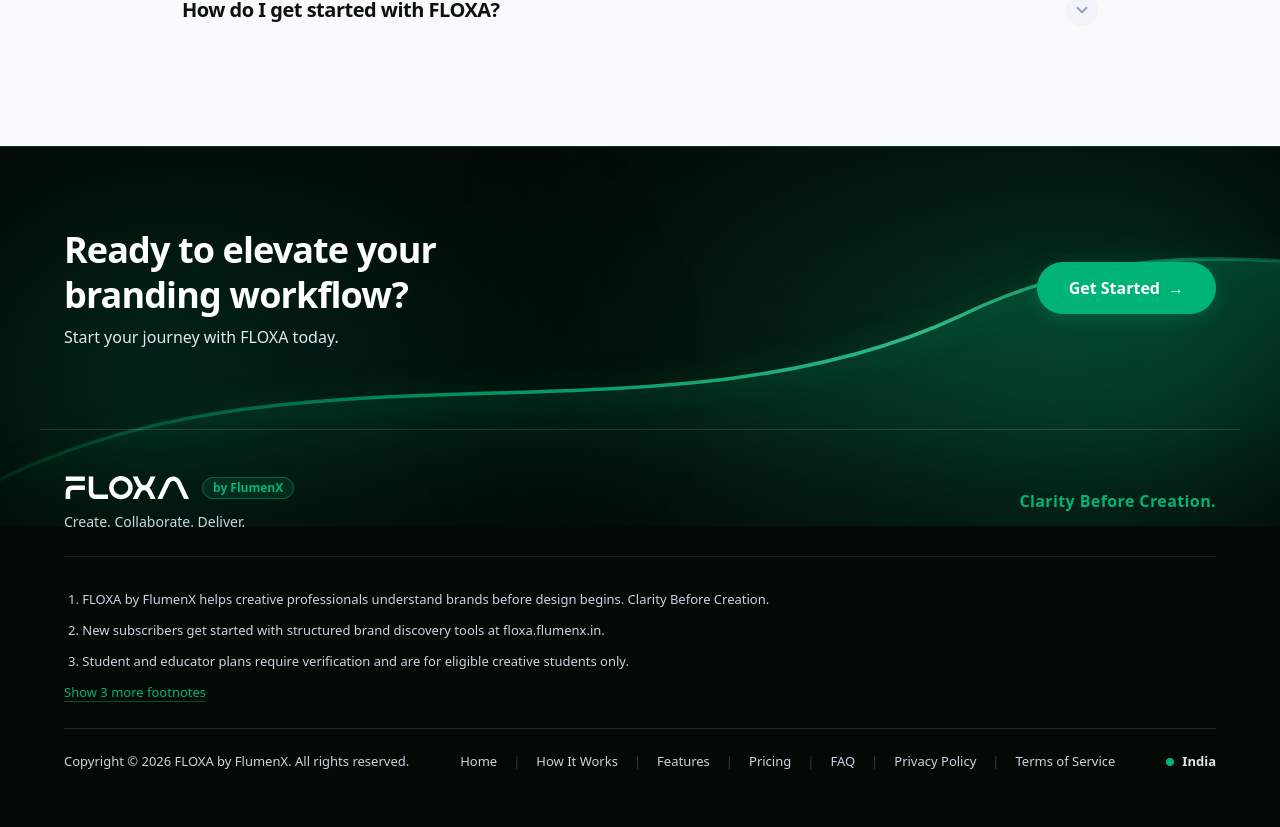
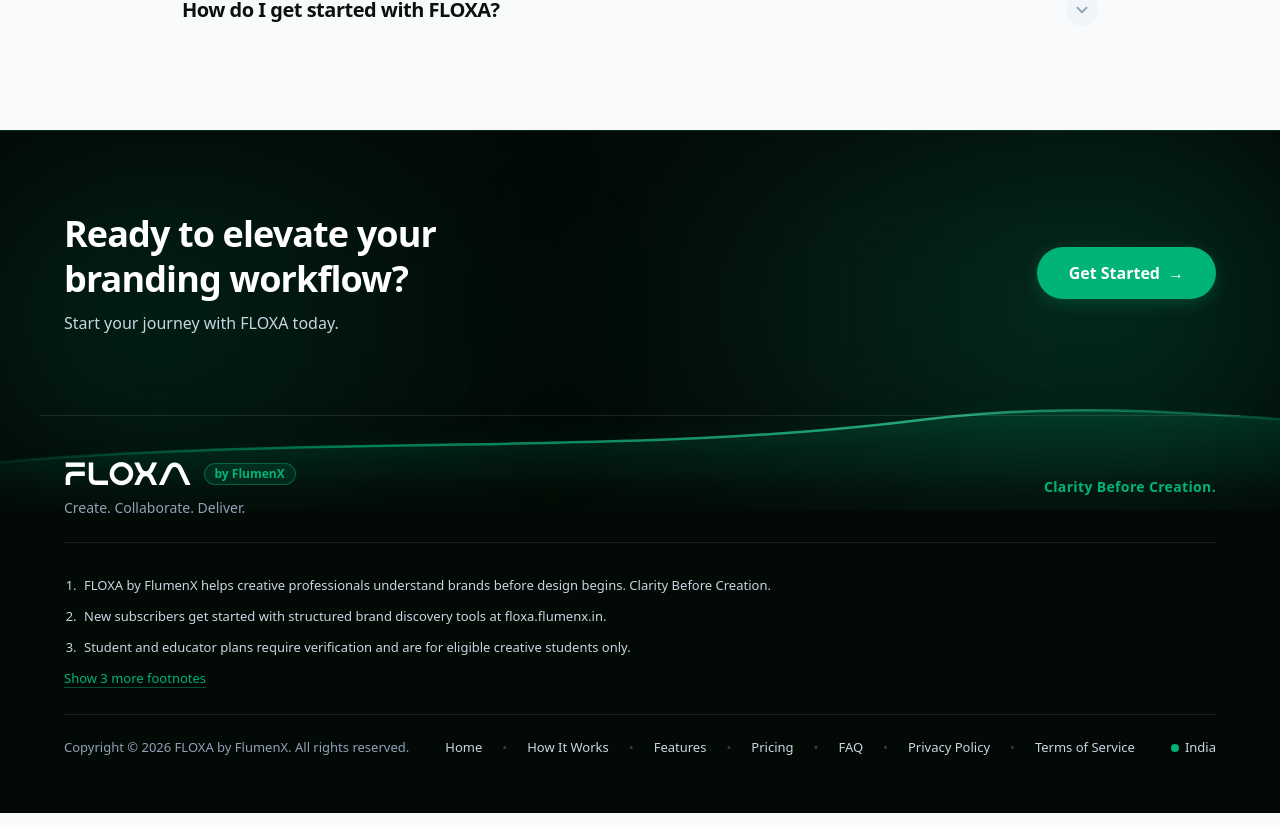
Before and after one commit to FlumenCopia/floxa_landingpage, a Next.js app in the folder frontend/: page / in a window 1280 px wide. Shown: the part 9935-10762 px from the top of the page. Built offline with nearby package versions, Linux system fonts and the light colour scheme.

Commit message:
feat: add FAQ and footer components with background illustrations

```diff
--- a/frontend/components/faq/FaqSection.tsx
+++ b/frontend/components/faq/FaqSection.tsx
@@ -43,7 +43,7 @@ export default function FaqSection() {
   return (
     <section
       id="faq"
-          className="pt-12 pb-16 sm:pt-16 sm:pb-20 md:pt-20 md:pb-24 bg-[#F8FAFB] text-[#0A130E] border-t border-[#E2ECE6] relative z-20 select-none"
+      className="pt-12 pb-12 sm:pt-16 sm:pb-16 md:pt-20 md:pb-20 bg-[#F8FAFB] text-[#0A130E] border-t border-[#E2ECE6] relative z-20"
     >
       <div className="max-w-[980px] mx-auto px-5 sm:px-8 relative z-20">
         {/* Eyebrow in Floxa Emerald */}
--- a/frontend/components/footer/FooterSection.tsx
+++ b/frontend/components/footer/FooterSection.tsx
@@ -17,22 +17,22 @@ export default function FooterSection() {
 
   return (
       <footer className="bg-[#030A06] text-slate-300 text-sm leading-relaxed relative overflow-hidden">
-        {/* Sweeping Green Color Horizons in Footer */}
+        {/* Sweeping Green Color Horizons in Footer (Positioned safely behind CTA) */}
         <FooterGreenHorizons />
 
             {/* 1. Pre-Footer Elevated CTA Banner matching Reference Photo */}
-          <div className="relative w-full border-t border-[#00B377]/25 pt-16 pb-16 sm:pt-20 sm:pb-20 overflow-hidden z-10">
-            <div className="max-w-[1200px] mx-auto px-4 sm:px-6 relative z-10 flex flex-col md:flex-row items-center justify-between gap-8">
-              <div className="text-center md:text-left">
+            <div className="relative w-full border-t border-[#00B377]/20 py-14 sm:py-16 md:py-20 overflow-hidden z-10">
+              <div className="max-w-[1200px] mx-auto px-5 sm:px-6 relative z-10 flex flex-col md:flex-row items-center justify-between gap-6 sm:gap-8 text-center md:text-left">
+                <div className="max-w-xl">
                   <h2 className="text-2xl sm:text-3xl md:text-4xl font-bold text-white tracking-tight leading-tight">
                     Ready to elevate your<br className="hidden sm:inline" /> branding workflow?
                   </h2>
-                  <p className="text-slate-200 text-sm sm:text-base mt-2 font-normal">
+                  <p className="text-slate-300 text-sm sm:text-base mt-2.5 font-normal">
                     Start your journey with FLOXA today.
                   </p>
                 </div>
 
-              <div className="w-full md:w-auto flex justify-center">
+                <div className="w-full md:w-auto flex justify-center md:justify-end shrink-0">
                   <a
                     href="https://floxa.flumenx.in/login"
                     target="_blank"
@@ -46,71 +46,71 @@ export default function FooterSection() {
               </div>
             </div>
 
-            <div className="max-w-[1200px] mx-auto px-4 sm:px-6 pb-14 border-t border-white/[0.12] pt-10 relative z-10">
+            {/* 2. Main Footer Body (Deep Dark Obsidian with Crisp Typography) */}
+            <div className="max-w-[1200px] mx-auto px-5 sm:px-6 pb-12 sm:pb-14 border-t border-white/[0.1] pt-10 relative z-10">
               {/* Brand Header */}
-                  <div className="flex flex-col sm:flex-row items-start sm:items-center justify-between gap-4 mb-8 pb-6 border-b border-white/[0.12]">
-                    <div className="flex flex-col gap-1.5">
+              <div className="flex flex-col sm:flex-row items-center sm:items-center justify-between gap-4 mb-8 pb-6 border-b border-white/[0.1] text-center sm:text-left">
+                <div className="flex flex-col items-center sm:items-start gap-1.5">
                   <div className="flex items-center gap-3">
-                          <span className="text-white font-pavelt text-2xl sm:text-3xl tracking-normal font-bold">
-                            Floxa
+                    <span className="text-white font-pavelt text-2xl sm:text-3xl font-bold tracking-normal">
+                      FLOXA
                     </span>
                     <span className="text-xs font-semibold text-[#00B377] border border-[#00B377]/40 bg-[#00B377]/12 px-2.5 py-0.5 rounded-full">
                       by FlumenX
                     </span>
                   </div>
-                            <p className="text-sm text-slate-300 font-medium">
+                  <p className="text-xs sm:text-sm text-slate-400 font-normal">
                     Create. Collaborate. Deliver.
                   </p>
                 </div>
-                            <p className="text-sm sm:text-base text-[#00B377] font-semibold tracking-wide">
+
+                  <p className="text-xs sm:text-sm text-[#00B377] font-semibold tracking-wide">
                     Clarity Before Creation.
                   </p>
                 </div>
 
-                          {/* Footnotes List */}
-                              <div className="border-b border-white/[0.12] pb-6 mb-6">
-                                <ol className="space-y-2.5 list-decimal list-inside text-slate-300 text-xs sm:text-[13px] leading-relaxed">
+        {/* Footnotes List */ }
+                      < div className = "border-b border-white/[0.1] pb-6 mb-6" >
+                      <ol className="space-y-2.5 list-decimal list-outside ml-4 text-slate-300 text-xs sm:text-[13px] leading-relaxed">
                         {(showAllFootnotes ? footnotes : footnotes.slice(0, 3)).map((note, idx) => (
                           <li key={idx} className="pl-1 text-slate-300 font-normal">
                             {note}
                           </li>
                         ))}
           </ol>
-          {
-                                      footnotes.length > 3 && (
+                  {footnotes.length > 3 && (
                     <button
                       onClick={() => setShowAllFootnotes(!showAllFootnotes)}
                       className="mt-3 text-[#00B377] hover:text-[#00C47E] font-medium text-xs sm:text-[13px] underline decoration-[#00B377]/40 underline-offset-4 cursor-pointer inline-block transition-colors"
                     >
                       {showAllFootnotes ? "Show less" : `Show ${footnotes.length - 3} more footnotes`}
                     </button>
-                                      )
-                                    }
+                  )}
                 </div>
 
-                              {/* Bottom Legal & Regional info */}
-                                  <div className="flex flex-col md:flex-row items-start md:items-center justify-between gap-4 text-xs sm:text-[13px] text-slate-300">
-                                    <div className="text-slate-300 font-normal">
+                  {/* Bottom Legal, Navigation & Regional info */}
+                  <div className="flex flex-col lg:flex-row items-center justify-between gap-5 text-xs sm:text-[13px] text-slate-400 text-center lg:text-left">
+                    <div className="order-2 lg:order-1 text-slate-400 font-normal">
                       Copyright © 2026 FLOXA by FlumenX. All rights reserved.
                     </div>
 
-                                      <div className="flex flex-wrap items-center gap-x-4 gap-y-2">
-                                        <a href="#overview" className="text-slate-300 hover:text-white hover:underline transition-colors font-medium">Home</a>
-                                        <span className="text-white/20 select-none">|</span>
-                                        <a href="#final-cut-pro" className="text-slate-300 hover:text-white hover:underline transition-colors font-medium">How It Works</a>
-                                        <span className="text-white/20 select-none">|</span>
-                                        <a href="#highlights" className="text-slate-300 hover:text-white hover:underline transition-colors font-medium">Features</a>
-                                        <span className="text-white/20 select-none">|</span>
-                                        <a href="#pricing" className="text-slate-300 hover:text-white hover:underline transition-colors font-medium">Pricing</a>
-                                        <span className="text-white/20 select-none">|</span>
-                                        <a href="#faq" className="text-slate-300 hover:text-white hover:underline transition-colors font-medium">FAQ</a>
-                                        <span className="text-white/20 select-none">|</span>
-                                        <a href="#" className="text-slate-300 hover:text-white hover:underline transition-colors font-medium">Privacy Policy</a>
-                                        <span className="text-white/20 select-none">|</span>
-                                        <a href="#" className="text-slate-300 hover:text-white hover:underline transition-colors font-medium">Terms of Service</a>
-                                      </div>
+                    <nav aria-label="Footer Navigation" className="flex flex-wrap items-center justify-center gap-x-4 sm:gap-x-5 gap-y-2 order-1 lg:order-2">
+                      <a href="#overview" className="text-slate-300 hover:text-white transition-colors">Home</a>
+                      <span className="text-white/20 select-none hidden xs:inline">•</span>
+                      <a href="#final-cut-pro" className="text-slate-300 hover:text-white transition-colors">How It Works</a>
+                      <span className="text-white/20 select-none hidden xs:inline">•</span>
+                      <a href="#highlights" className="text-slate-300 hover:text-white transition-colors">Features</a>
+                      <span className="text-white/20 select-none hidden xs:inline">•</span>
+                      <a href="#pricing" className="text-slate-300 hover:text-white transition-colors">Pricing</a>
+                      <span className="text-white/20 select-none hidden xs:inline">•</span>
+                      <a href="#faq" className="text-slate-300 hover:text-white transition-colors">FAQ</a>
+                      <span className="text-white/20 select-none hidden xs:inline">•</span>
+                      <a href="#" className="text-slate-300 hover:text-white transition-colors">Privacy Policy</a>
+                      <span className="text-white/20 select-none hidden xs:inline">•</span>
+                      <a href="#" className="text-slate-300 hover:text-white transition-colors">Terms of Service</a>
+                    </nav>
 
-                                        <div className="text-slate-200 font-semibold flex items-center gap-2">
+              <div className="text-slate-300 font-medium flex items-center gap-1.5 order-3">
                 <span className="w-2 h-2 rounded-full bg-[#00B377]" />
                 <span>India</span>
               </div>
--- a/frontend/components/ui/GreenHorizons.tsx
+++ b/frontend/components/ui/GreenHorizons.tsx
@@ -320,8 +320,16 @@ export function BodyGreenHorizons() {
 export function FooterGreenHorizons() {
   return (
       <div className="absolute left-1/2 -translate-x-1/2 w-screen h-[380px] top-0 pointer-events-none overflow-hidden select-none z-0">
-        <div className="absolute top-10 right-0 w-[750px] h-[350px] bg-gradient-to-l from-[#00B377]/30 via-[#10B981]/18 to-transparent rounded-full blur-[100px]" />
-        <div className="absolute top-20 left-0 w-[600px] h-[300px] bg-gradient-to-r from-[#00B377]/22 via-[#059669]/14 to-transparent rounded-full blur-[90px]" />
+        {/* Mobile Ambient Aura (Smooth & Zero Line Clutter) */}
+        <div className="lg:hidden absolute inset-0 pointer-events-none">
+          <div className="absolute top-0 right-0 w-[280px] h-[280px] bg-gradient-to-bl from-[#00B377]/25 to-transparent rounded-full blur-[80px]" />
+          <div className="absolute bottom-10 left-0 w-[240px] h-[240px] bg-gradient-to-tr from-[#00B377]/18 to-transparent rounded-full blur-[70px]" />
+        </div>
+
+        {/* Desktop Horizon Silk Waves & Glowing Ambience */}
+        <div className="hidden lg:block absolute inset-0 pointer-events-none">
+          <div className="absolute top-4 right-0 w-[700px] h-[320px] bg-gradient-to-l from-[#00B377]/25 via-[#10B981]/15 to-transparent rounded-full blur-[100px]" />
+          <div className="absolute top-12 left-0 w-[550px] h-[280px] bg-gradient-to-r from-[#00B377]/18 via-[#059669]/12 to-transparent rounded-full blur-[90px]" />
 
           <svg
             className="absolute inset-0 w-full h-full object-cover"
@@ -333,30 +341,32 @@ export function FooterGreenHorizons() {
             <defs>
               <linearGradient id="footer-silk-wave" x1="0%" y1="50%" x2="100%" y2="50%">
                 <stop offset="0%" stopColor="#00B377" stopOpacity="0.0" />
-              <stop offset="35%" stopColor="#00B377" stopOpacity="0.75" />
-              <stop offset="70%" stopColor="#34D399" stopOpacity="0.85" />
-              <stop offset="100%" stopColor="#00B377" stopOpacity="0.2" />
+                <stop offset="30%" stopColor="#00B377" stopOpacity="0.65" />
+                <stop offset="70%" stopColor="#34D399" stopOpacity="0.75" />
+                <stop offset="100%" stopColor="#00B377" stopOpacity="0.15" />
               </linearGradient>
 
               <linearGradient id="footer-silk-fill" x1="50%" y1="0%" x2="50%" y2="100%">
-              <stop offset="0%" stopColor="#00B377" stopOpacity="0.25" />
-              <stop offset="60%" stopColor="#059669" stopOpacity="0.10" />
+                <stop offset="0%" stopColor="#00B377" stopOpacity="0.18" />
+                <stop offset="60%" stopColor="#059669" stopOpacity="0.08" />
                 <stop offset="100%" stopColor="#030A06" stopOpacity="0.0" />
               </linearGradient>
             </defs>
 
+            {/* Flows safely below the heading & button (y >= 280) */}
             <path
-            d="M -100,380 C 300,160 800,320 1200,170 C 1380,100 1520,110 1700,120 L 1700,380 Z"
+              d="M -100,340 C 350,300 750,330 1150,290 C 1350,270 1520,285 1700,295 L 1700,380 L -100,380 Z"
               fill="url(#footer-silk-fill)"
             />
 
             <path
-            d="M -100,380 C 300,160 800,320 1200,170 C 1380,100 1520,110 1700,120"
+              d="M -100,340 C 350,300 750,330 1150,290 C 1350,270 1520,285 1700,295"
               stroke="url(#footer-silk-wave)"
-            strokeWidth="3.5"
-            filter="drop-shadow(0 0 14px rgba(0,179,119,0.5))"
+              strokeWidth="2.5"
+              filter="drop-shadow(0 0 10px rgba(0,179,119,0.35))"
             />
           </svg>
         </div>
+      </div>
       );
 }
```
Lines whose indentation alone changed are shown as unchanged.
